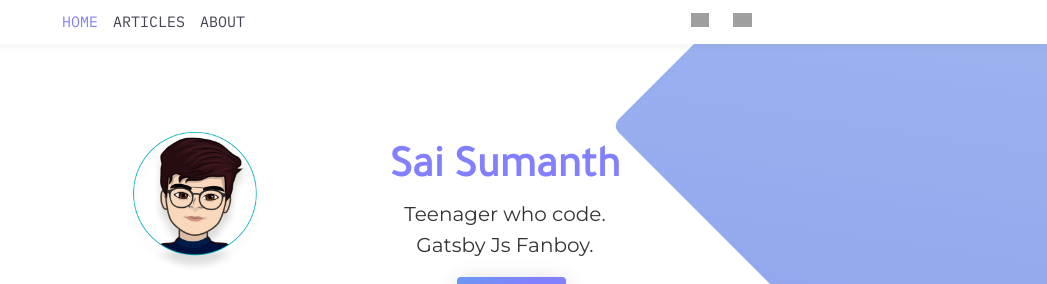
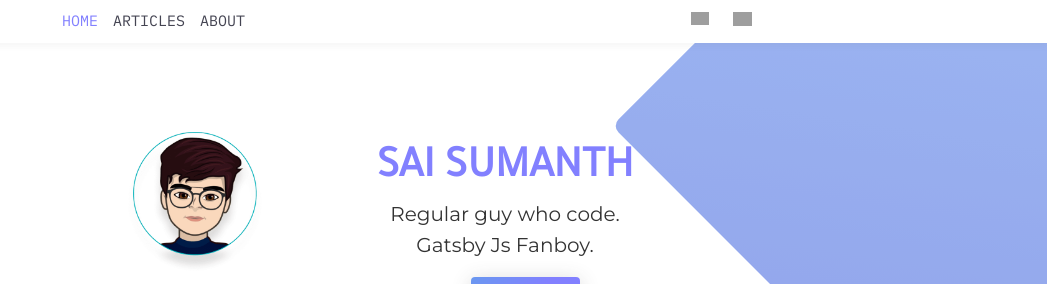
Before and after one commit to Sai7xp/personal-site, a Gatsby site: page / in a window 1280 px wide. Shown: the top 284 px of the page, without its empty margins (233-1280 px from the left). Built offline with nearby package versions, Linux system fonts and the light colour scheme; Gatsby itself is replaced by a stand-in of ours; some packages are replaced by stand-ins of ours; grey boxes are pictures that could not be loaded.

Commit message:
header changes

```diff
--- a/src/components/header.js
+++ b/src/components/header.js
@@ -42,8 +42,8 @@ const Header = ({ siteTitle }) => (
   >
     <div
       style={{
-        padding: `0.7rem 20px`,
-        paddingTop: `0.39rem`,
+        padding: `0.58em 20px`,
+        paddingTop: `0.25em`,
         maxWidth: "36.5em",
         justifyContent: "space-between",
         alignItems: "center",
--- a/src/components/intro.js
+++ b/src/components/intro.js
@@ -64,10 +64,10 @@ const Intro = () => {
             fontSize: `44px`,
           }}
         >
-          Sai Sumanth
+          SAI SUMANTH
         </h1>
         <p align="center">
-          Teenager who code. <br />
+          Regular guy who code. <br />
           Gatsby Js Fanboy.
           <br />
           {/* <a href="mailto:saisumanth3203@gmail.com" style={{
```
